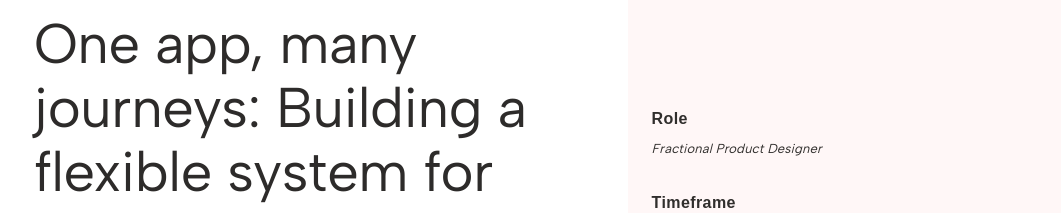
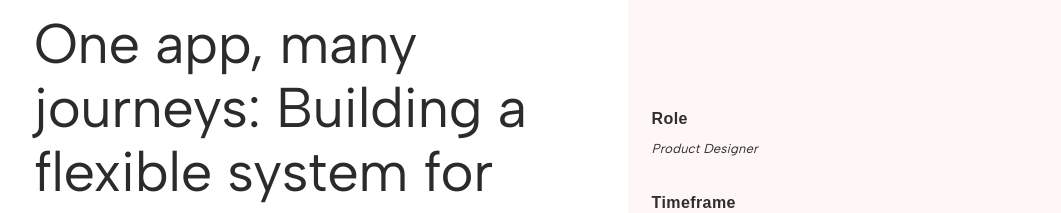
Before and after one commit to BhavikB26/muskandesigns, a Next.js app: page /work/wildflower in a window 1280 px wide. Shown: the part 900-1113 px from the top of the page, without its empty margins (38-1099 px from the left). Built offline with nearby package versions, Linux system fonts and the light colour scheme; no server answers; a web font is replaced by a local one.

Commit message:
Update Wildflower case study role to Product Designer

```diff
--- a/src/app/work/wildflower/page.tsx
+++ b/src/app/work/wildflower/page.tsx
@@ -109,7 +109,7 @@ export default function WildflowerCaseStudy() {
           result="Clearer workflows, improved usability, and a scalable foundation for their new tech stack to set the stage for stronger engagement and a path toward their goal."
           note="Note: The team is in development, so any ROI metrics are an estimate."
           details={[
-            { label: "Role", value: "Fractional Product Designer" },
+            { label: "Role", value: "Product Designer" },
             { label: "Timeframe", value: "~6 weeks" },
             {
               label: "Team",
```
